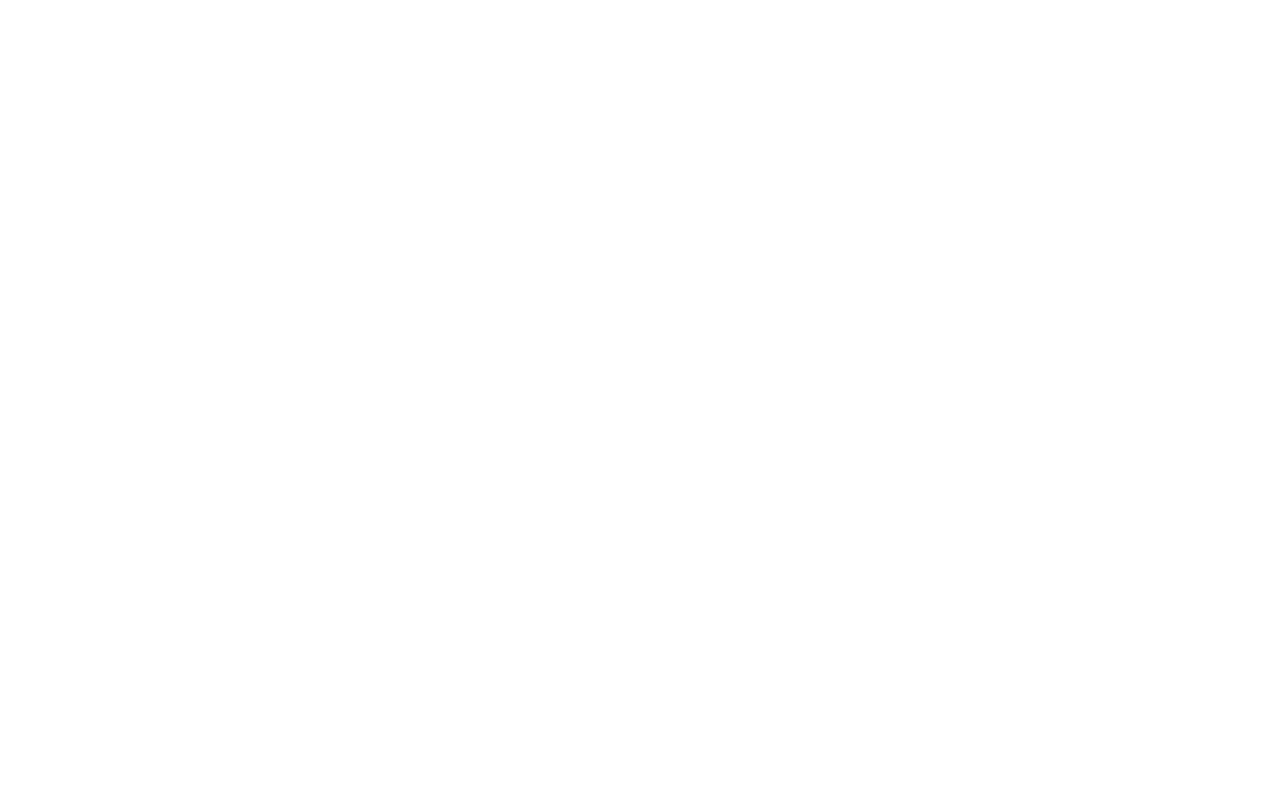
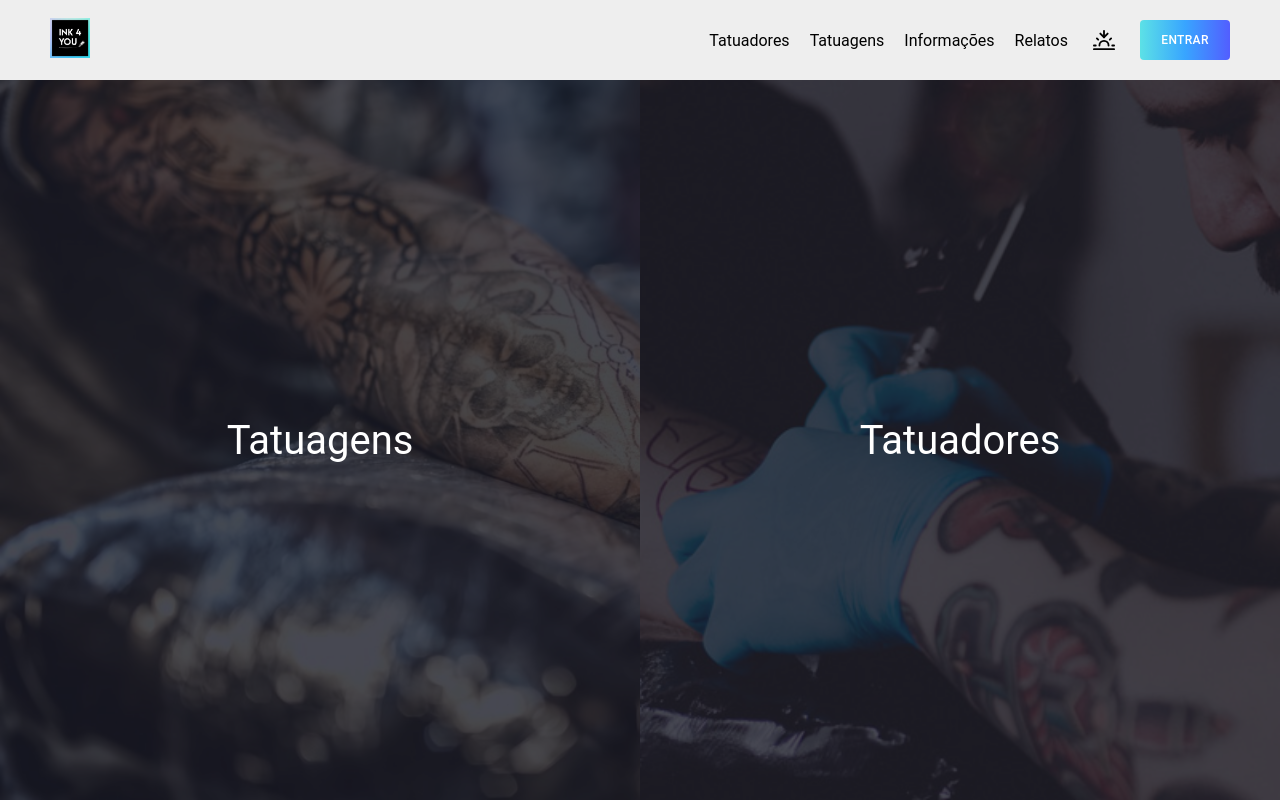
Before and after one commit to Ink4You/Ink4You-Web, a React (Create React App) app: page /Home in a window 1280 px wide. Built offline with nearby package versions, Linux system fonts and the light colour scheme.

Commit message:
feat: add home screen and Header component

```diff
--- a/src/App.js
+++ b/src/App.js
@@ -1,29 +1,9 @@
-import Login from './pages/Login';
-import Register from './pages/Register';
-import PasswordRecuperation from './pages/PasswordRecuperation';
+import Routes from './Routes';
 import './global.css';
-
-import {
-  BrowserRouter as Router,
-  Switch,
-  Route
-} from 'react-router-dom';
 
 function App() {
   return (
-    <Router>
-      <Switch>
-        <Route path='/' exact>
-          <Login />
-        </Route>
-        <Route path='/Register'>
-          <Register />
-        </Route>
-        <Route path='/PasswordRecuperation'>
-          <PasswordRecuperation />
-        </Route>
-      </Switch>
-    </Router>
+    <Routes />
   );
 }
 
--- /dev/null
+++ b/src/Routes.js
@@ -0,0 +1,34 @@
+import Login from './pages/Login';
+import Home from './pages/Home';
+import Register from './pages/Register';
+import PasswordRecuperation from './pages/PasswordRecuperation';
+import './global.css';
+
+import {
+  BrowserRouter as Router,
+  Switch,
+  Route
+} from 'react-router-dom';
+
+function Routes() {
+  return (
+    <Router>
+      <Switch>
+        <Route path='/' exact>
+          <Login />
+        </Route>
+        <Route path='/Register'>
+          <Register />
+        </Route>
+        <Route path='/Home'>
+          <Home />
+        </Route>
+        <Route path='/PasswordRecuperation'>
+          <PasswordRecuperation />
+        </Route>
+      </Switch>
+    </Router>
+  );
+}
+
+export default Routes;
--- /dev/null
+++ b/src/components/Header/index.jsx
@@ -0,0 +1,41 @@
+import React from 'react';
+import Logo from '../../img/logo.png'
+import { Link, useHistory} from 'react-router-dom';
+import { Button } from '@material-ui/core';
+import EveningIcon from '../../img/sunset.svg'
+import '../../global.css';
+import './styles.css';
+import { useState } from 'react';
+
+function Header(props) {
+    const history = useHistory();
+    const [iconTheme, setIconTheme] = useState(EveningIcon);
+
+    return (
+        <header className="header-container">
+            <div className="div-logo">
+                <img src={Logo} onClick={() => history.push('/')} alt="Logo Ink4You" />
+            </div>
+            <div className="div-options">
+                <Link to='/'>Tatuadores</Link>
+                <Link to='/'>Tatuagens</Link>
+                <Link to='/'>Informações</Link>
+                <Link to='/'>Relatos</Link>
+                <img src={iconTheme}
+                    alt="Trocar tema"
+                    className="theme-icon"
+                    onClick={() => alert('Ainda não funfa :)')}/>
+                <Button
+                    id="btn-signin"
+                    className="btn-primary"
+                    variant="contained"
+                    disableElevation
+                    fullWidth>
+                    Entrar
+                </Button>
+            </div>
+        </header>
+    );
+}
+
+export default Header;
--- /dev/null
+++ b/src/components/Header/styles.css
@@ -0,0 +1,43 @@
+.header-container {
+    width: 100%;
+    height: 10vh;
+    padding: 0px 50px 0px 50px;
+    display: flex;
+    flex-direction: row;
+    align-items: center;
+    justify-content: space-between;
+    background-color: var(--white);
+    color: black;
+}
+
+.header-container .div-logo img {
+    width: 40px;
+    cursor: pointer;
+}
+
+.header-container .div-options {
+    display: flex;
+    flex-direction: row;
+    justify-content: center;
+    align-items: center;
+}
+
+.header-container .div-options a {
+    margin: 0px 10px 0px 10px;
+    cursor: pointer;
+    color: black;
+    text-decoration: none;
+}
+
+.header-container .div-options .theme-icon {
+    width: 22px;
+    margin: 0px 15px 0px 15px;
+}
+
+.header-container .div-options #btn-signin {
+    width: 90px;
+    height: 40px;
+    margin-left: 10px;
+    font-size: 12px;
+    background-image: var(--blue-gradient);
+}
--- /dev/null
+++ b/src/pages/Home/index.jsx
@@ -0,0 +1,25 @@
+import React from 'react';
+import Header from '../../components/Header';
+import './styles.css';
+
+function Home() {
+    return (
+        <>
+            <Header />
+            <section className="container-options">
+                <div className="tattoo-option-img">
+                    <div className="tattoo-option">
+                        <p>Tatuagens</p>
+                    </div>
+                </div>
+                <div className="artist-option-img">
+                    <div className="artist-option">
+                        <p>Tatuadores</p>
+                    </div>
+                </div>
+            </section>
+        </>
+    )
+}
+
+export default Home;
--- /dev/null
+++ b/src/pages/Home/styles.css
@@ -0,0 +1,57 @@
+.container-options {
+    width: 100%;
+    height: 90vh;
+    display: flex;
+    flex-direction: row;
+}
+
+.container-options .tattoo-option-img {
+    width: 50%;
+    display: flex;
+    justify-content: center;
+    align-items: center;
+    background-image: url('../../img/option-tattoo.jpg');
+    background-size: cover;
+    background-repeat: no-repeat;
+    transition: 0.5s;
+}
+
+.container-options .artist-option-img {
+    width: 50%;
+    display: flex;
+    justify-content: center;
+    align-items: center;
+    background-image: url('../../img/option-tatuador.jpg');
+    background-size: cover;
+    background-repeat: no-repeat;
+    transition: 0.5s;
+}
+
+.container-options .tattoo-option,
+.container-options .artist-option {
+    width: 100%;
+    height: 100%;
+    display: flex;
+    justify-content: center;
+    align-items: center;
+    transition: 0.5s;
+    background-color: rgba(25, 27, 39, 0.8);
+}
+
+.container-options .tattoo-option:hover,
+.container-options .artist-option:hover {
+    background-color: rgba(25, 27, 39, 0.4);
+}
+
+.container-options .tattoo-option-img:hover,
+.container-options .artist-option-img:hover {
+    width: 80%;
+    transition: 0.5s;
+    cursor: pointer;
+}
+
+.container-options .tattoo-option p,
+.container-options .artist-option p {
+    font-size: 40px;
+    color: white;
+}
```
Also changed, not shown: src/img/option-tattoo.jpg (added), src/img/option-tatuador.jpg (added).
